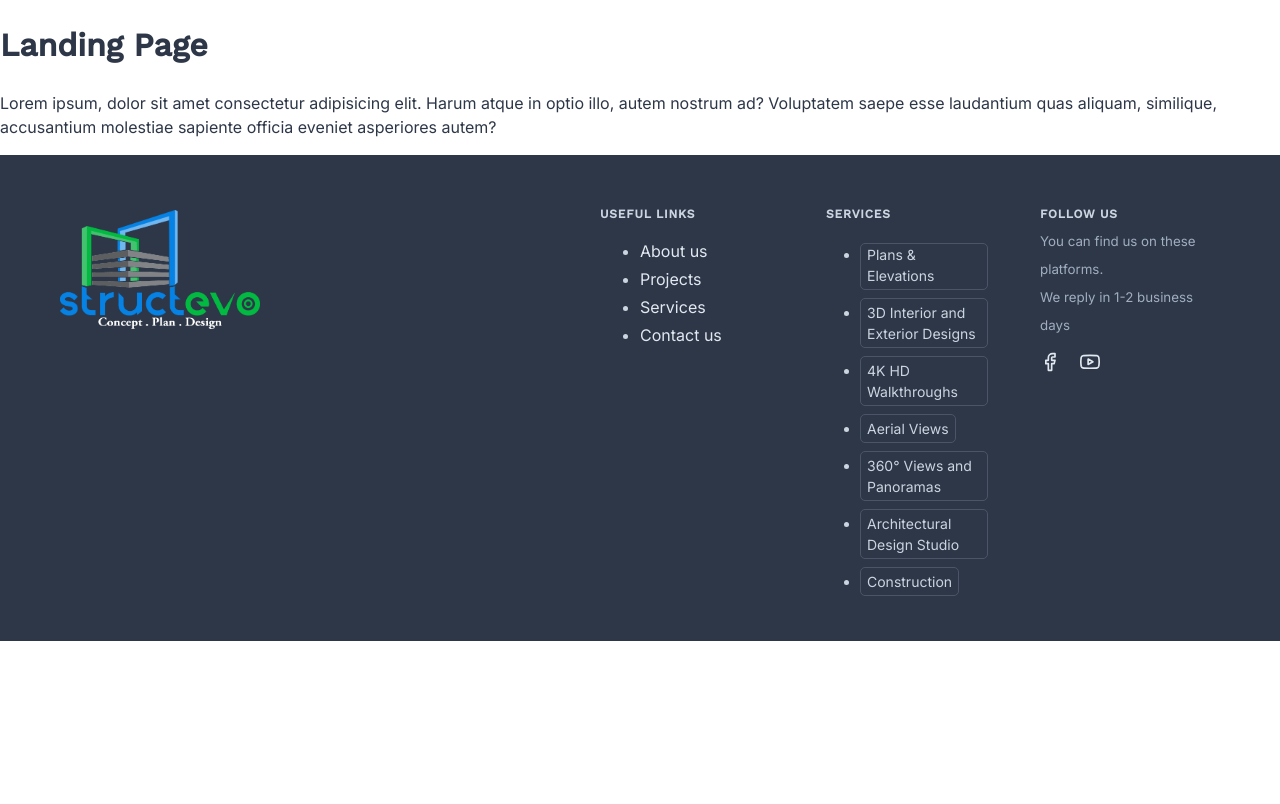
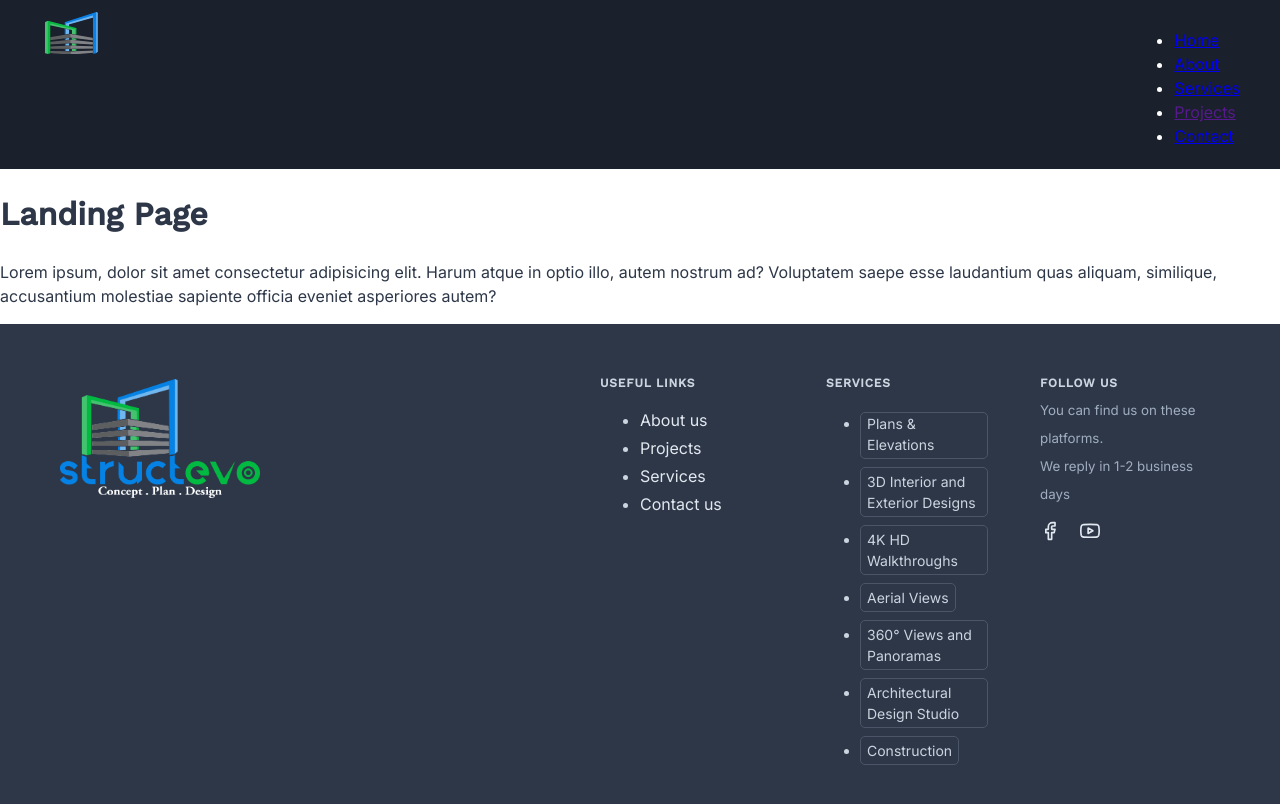
Before and after one commit to agneym/structevo-website, a Next.js app: page / in a window 1280 px wide. Shown: the top 804 px of the page. Built offline with nearby package versions, Linux system fonts and the light colour scheme.

Commit message:
basic navbar

```diff
--- /dev/null
+++ b/components/Navbar/NavLinks.js
@@ -0,0 +1,46 @@
+import React from "react";
+import styled from "styled-components";
+import Link from "next/link";
+
+import NakedList from "../NakedList";
+
+const links = [
+  {
+    href: "/",
+    text: "Home",
+  },
+  {
+    href: "/",
+    text: "About",
+  },
+  {
+    href: "/",
+    text: "Services",
+  },
+  {
+    href: "",
+    text: "Projects",
+  },
+  {
+    href: "/contact",
+    text: "Contact",
+  },
+];
+
+const ListItem = styled.li``;
+
+function NavLinks() {
+  return (
+    <NakedList>
+      {links.map((link) => {
+        return (
+          <ListItem>
+            <Link href={link.href}>{link.text}</Link>
+          </ListItem>
+        );
+      })}
+    </NakedList>
+  );
+}
+
+export default NavLinks;
--- /dev/null
+++ b/components/Navbar/index.js
@@ -0,0 +1,29 @@
+import React from "react";
+import styled from "styled-components";
+
+import NavLinks from "./NavLinks";
+
+const Nav = styled.nav`
+  background-color: ${(props) => props.theme.colors.gray[900]};
+  padding: 1.2rem 4rem 0.5rem;
+  color: ${(props) => props.theme.colors.white};
+  display: flex;
+  justify-content: space-between;
+`;
+
+const Logo = styled.img`
+  width: 6rem;
+`;
+
+function Navbar() {
+  return (
+    <Nav>
+      <div>
+        <Logo src="/logo.png" alt="Structevo" />
+      </div>
+      <NavLinks />
+    </Nav>
+  );
+}
+
+export default Navbar;
--- a/pages/index.js
+++ b/pages/index.js
@@ -1,18 +1,23 @@
 import React from "react";
+
+import Navbar from "../components/Navbar";
 import Footer from "../components/Footer";
 
 function IndexPage() {
   return (
+    <>
+      <Navbar />
       <main>
         <h1>Landing Page</h1>
         <p>
-        Lorem ipsum, dolor sit amet consectetur adipisicing elit. Harum atque in
-        optio illo, autem nostrum ad? Voluptatem saepe esse laudantium quas
+          Lorem ipsum, dolor sit amet consectetur adipisicing elit. Harum atque
+          in optio illo, autem nostrum ad? Voluptatem saepe esse laudantium quas
           aliquam, similique, accusantium molestiae sapiente officia eveniet
           asperiores autem?
         </p>
         <Footer />
       </main>
+    </>
   );
 }
 
```
Lines whose indentation alone changed are shown as unchanged.
